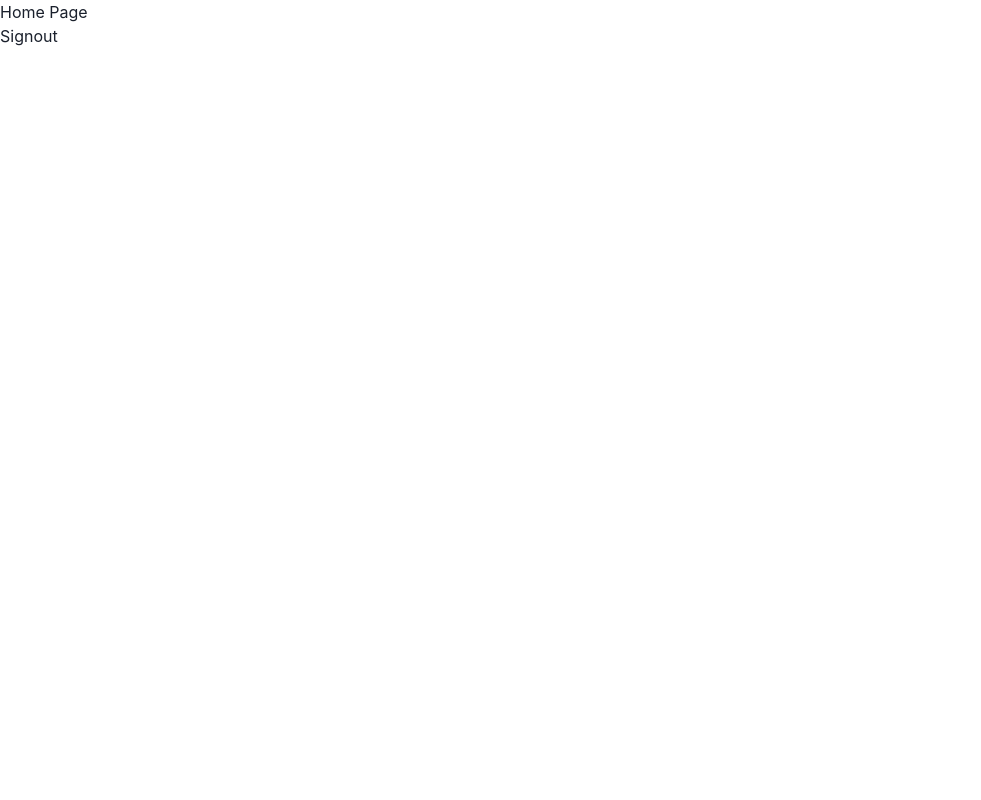
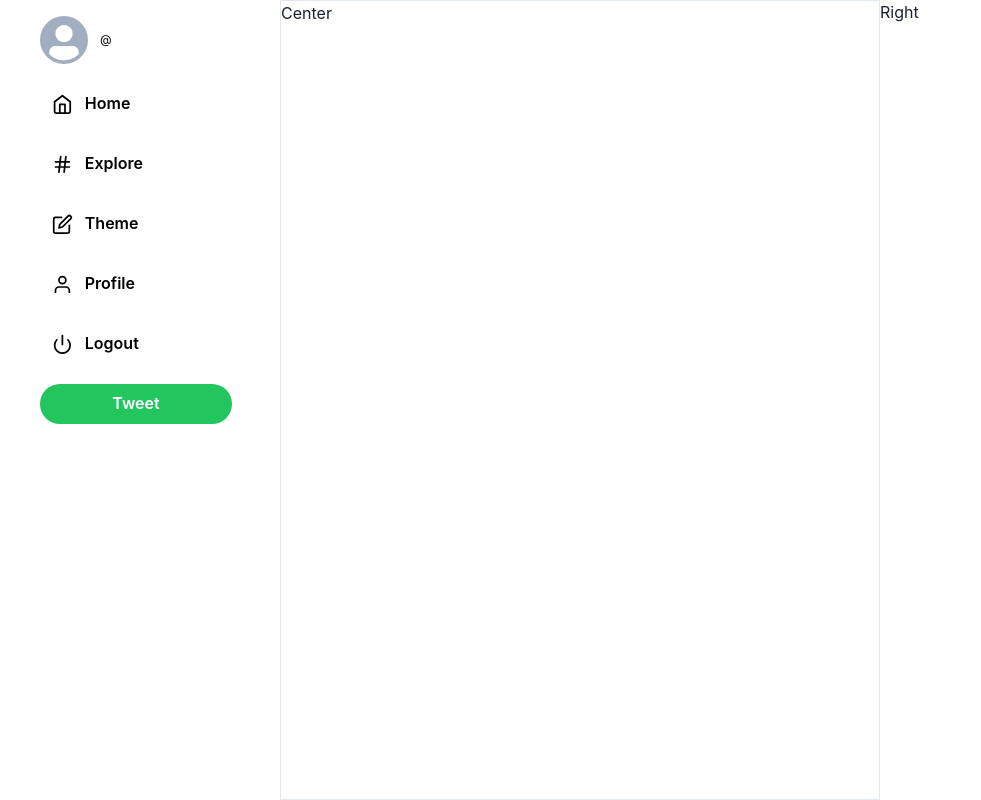
Before and after one commit to iam-amanxz/qwitter-twitter-clone, a React (Vite) app: page / in a window 1280 px wide. Shown: the whole page, without its empty margins (0-981 px from the left). Built offline with nearby package versions, Linux system fonts and the light colour scheme; no server answers; the database is empty; sample sign-in values are in the browser's storage.

Commit message:
basic theming completed

```diff
--- a/package.json
+++ b/package.json
@@ -16,6 +16,7 @@
     "framer-motion": "^4.1.17",
     "react": "^17.0.2",
     "react-dom": "^17.0.2",
+    "react-icons": "^4.3.1",
     "react-redux": "^7.2.6",
     "react-router-dom": "^6.1.1",
     "yup": "^0.32.11"
--- a/src/components/AuthModal.jsx
+++ b/src/components/AuthModal.jsx
@@ -12,7 +12,7 @@ import {
   useToast,
 } from '@chakra-ui/react';
 import { Form, Formik } from 'formik';
-import { useRef, useState } from 'react';
+import { useRef } from 'react';
 import { useDispatch } from 'react-redux';
 import { useNavigate } from 'react-router-dom';
 import * as yup from 'yup';
@@ -25,7 +25,7 @@ const AuthModal = ({ isAuthModalOpen, setIsAuthModalOpen, isSignUpActive }) => {
   const toast = useToast();
   const dispatch = useDispatch();
   const navigate = useNavigate();
-  const { themes } = useTheme();
+  const { baseTheme, accentTheme } = useTheme();
 
   const nameRef = useRef();
   const emailRef = useRef();
@@ -143,19 +143,19 @@ const AuthModal = ({ isAuthModalOpen, setIsAuthModalOpen, isSignUpActive }) => {
       onClose={handleClose}
       initialFocusRef={isSignUpActive ? nameRef : emailRef}
     >
-      <ModalOverlay backgroundColor={themes.auth.overlay} />
+      <ModalOverlay backgroundColor={baseTheme.overlayColor} />
 
       <ModalContent
         mx={4}
         maxW={'sm'}
         borderRadius={'2xl'}
-        backgroundColor={themes.auth.background}
+        backgroundColor={baseTheme.backgroundColor}
       >
         {/* header */}
-        <ModalHeader color={themes.auth.textPrimary}>
+        <ModalHeader color={baseTheme.textPrimaryColor}>
           {isSignUpActive ? 'Create your account' : 'Sign in to Qwitter'}
         </ModalHeader>
-        <ModalCloseButton color={themes.auth.textPrimary} />
+        <ModalCloseButton color={baseTheme.textPrimaryColor} />
 
         {/* body */}
         <Formik
@@ -166,18 +166,18 @@ const AuthModal = ({ isAuthModalOpen, setIsAuthModalOpen, isSignUpActive }) => {
           {(formik) => (
             <Form>
               <Box>
-                <ModalBody color={themes.auth.textSecondary}>
+                <ModalBody color={baseTheme.textSecondaryColor}>
                   {isSignUpActive && (
                     <Box>
                       <CustomInput
-                        borderColor={'whiteAlpha.300'}
+                        borderColor={baseTheme.borderColor}
                         name="name"
                         label="Name"
                         mb={4}
                         reference={nameRef}
                       />
                       <CustomInput
-                        borderColor={'whiteAlpha.300'}
+                        borderColor={baseTheme.borderColor}
                         name="username"
                         label="Username"
                         mb={4}
@@ -185,14 +185,14 @@ const AuthModal = ({ isAuthModalOpen, setIsAuthModalOpen, isSignUpActive }) => {
                     </Box>
                   )}
                   <CustomInput
-                    borderColor={'whiteAlpha.300'}
+                    borderColor={baseTheme.borderColor}
                     name="email"
                     label="Email"
                     mb={4}
                     reference={emailRef}
                   />
                   <CustomInput
-                    borderColor={'whiteAlpha.300'}
+                    borderColor={baseTheme.borderColor}
                     name="password"
                     label="Password"
                     type="password"
@@ -201,8 +201,8 @@ const AuthModal = ({ isAuthModalOpen, setIsAuthModalOpen, isSignUpActive }) => {
 
                 <ModalFooter>
                   <Button
-                    backgroundColor={themes.auth.textPrimary}
-                    color={themes.auth.background}
+                    backgroundColor={accentTheme.accentColor}
+                    color={accentTheme.textColor}
                     isLoading={formik.isSubmitting}
                     isFullWidth
                     borderRadius={'full'}
--- /dev/null
+++ b/src/components/SideNav.jsx
@@ -0,0 +1,124 @@
+import {
+  Avatar,
+  Box,
+  Button,
+  Flex,
+  Heading,
+  Stack,
+  Text,
+  useMediaQuery,
+} from '@chakra-ui/react';
+import React, { useState } from 'react';
+import {
+  FiHome,
+  FiUser,
+  FiHash,
+  FiPower,
+  FiEdit,
+  FiFeather,
+} from 'react-icons/fi';
+import { useSelector } from 'react-redux';
+import { Link } from 'react-router-dom';
+import { useTheme } from '../context/themeContext';
+import ThemeModal from './ThemeModal';
+
+const NavButton = ({ icon, title, ...props }) => {
+  const [isLg] = useMediaQuery('(min-width: 992px)');
+  const { baseTheme } = useTheme();
+
+  return (
+    <Button
+      backgroundColor={baseTheme.backgroundColor}
+      _hover={{ backgroundColor: baseTheme.backgroundHoverColor }}
+      color={baseTheme.textPrimaryColor}
+      w={'max'}
+      px={isLg && 3}
+      borderRadius={'full'}
+      iconSpacing={isLg && 3}
+      leftIcon={icon}
+      {...props}
+    >
+      {isLg && title}
+    </Button>
+  );
+};
+
+const UserHeader = () => {
+  const { baseTheme } = useTheme();
+  const [isLg] = useMediaQuery('(min-width: 992px)');
+  const { currentUser } = useSelector((state) => state.auth);
+
+  return (
+    <Link to="">
+      <Flex mb={5} alignItems={'center'}>
+        <Avatar
+          src={currentUser?.profilePicUrl && currentUser.profilePicUrl}
+          name={currentUser?.name}
+          size="md"
+          mr={isLg && 3}
+        />
+        {isLg && (
+          <Box>
+            <Heading size="sm" color={baseTheme.textPrimaryColor}>
+              {currentUser?.name}
+            </Heading>
+            <Text fontSize="xs" color={baseTheme.textSecondaryColor}>
+              @{currentUser?.username}
+            </Text>
+          </Box>
+        )}
+      </Flex>
+    </Link>
+  );
+};
+
+const SideNav = () => {
+  const { baseTheme, setBaseTheme, accentTheme, setAccentTheme, themes } =
+    useTheme();
+  const [isLg] = useMediaQuery('(min-width: 992px)');
+  const [isThemeModalOpen, setIsThemeModalOpen] = useState(false);
+
+  const links = [
+    { icon: <FiHome fontSize={'1.3em'} />, title: 'Home' },
+    { icon: <FiHash fontSize={'1.3em'} />, title: 'Explore' },
+    {
+      icon: <FiEdit fontSize={'1.3em'} />,
+      title: 'Theme',
+      onClick: () => setIsThemeModalOpen(true),
+    },
+    { icon: <FiUser fontSize={'1.3em'} />, title: 'Profile' },
+    { icon: <FiPower fontSize={'1.3em'} />, title: 'Logout' },
+  ];
+
+  return (
+    <Box pt={4} position={'sticky'} top={0}>
+      <UserHeader />
+      {/* Links */}
+      <Stack direction="column" spacing={5}>
+        {links.map(({ icon, title, onClick }, index) => (
+          <NavButton icon={icon} title={title} onClick={onClick} key={index} />
+        ))}
+
+        <Button
+          h={'40px'}
+          w={isLg ? '80%' : '40px'}
+          leftIcon={!isLg && <FiFeather size="1.4em" />}
+          borderRadius={'full'}
+          backgroundColor={accentTheme.accentColor}
+          _hover={{ backgroundColor: accentTheme.accentHoverColor }}
+          color={'white'}
+          iconSpacing={0}
+        >
+          {isLg && 'Tweet'}
+        </Button>
+      </Stack>
+
+      <ThemeModal
+        isThemeModalOpen={isThemeModalOpen}
+        setIsThemeModalOpen={setIsThemeModalOpen}
+      />
+    </Box>
+  );
+};
+
+export default SideNav;
--- /dev/null
+++ b/src/components/ThemeModal.jsx
@@ -0,0 +1,133 @@
+import {
+  Box,
+  Button,
+  Circle,
+  Flex,
+  Heading,
+  Modal,
+  ModalBody,
+  ModalCloseButton,
+  ModalContent,
+  ModalFooter,
+  ModalHeader,
+  ModalOverlay,
+  Stack,
+  useDisclosure,
+} from '@chakra-ui/react';
+import React from 'react';
+import { useTheme } from '../context/themeContext';
+
+const ThemeModal = ({ isThemeModalOpen, setIsThemeModalOpen }) => {
+  const { baseTheme, setBaseTheme, accentTheme, setAccentTheme, themes } =
+    useTheme();
+  const { onClose } = useDisclosure();
+
+  const handleClose = () => {
+    onClose();
+    setIsThemeModalOpen(false);
+  };
+
+  const handleSaveTheme = () => {
+    // localStorage.setItem('baseTheme', JSON.stringify(baseTheme));
+    // localStorage.setItem('accentTheme', JSON.stringify(accentTheme));
+    onClose();
+    setIsThemeModalOpen(false);
+  };
+
+  return (
+    <Modal isOpen={isThemeModalOpen} onClose={handleClose} isCentered>
+      <ModalOverlay backgroundColor={baseTheme.overlayColor} />
+
+      <ModalContent
+        mx={4}
+        maxW={'md'}
+        borderRadius={'2xl'}
+        backgroundColor={baseTheme.backgroundColor}
+      >
+        <ModalHeader color={baseTheme.textPrimaryColor}>
+          Customize your view
+        </ModalHeader>
+        <ModalCloseButton color={baseTheme.textPrimaryColor} />
+
+        <ModalBody>
+          <Heading size={'xs'} mb={2} color={baseTheme.textSecondaryColor}>
+            Accent Color
+          </Heading>
+          <Stack
+            justifyContent={'space-between'}
+            direction={'row'}
+            spacing={6}
+            mb={8}
+            p={3}
+            borderRadius={'lg'}
+            backgroundColor={baseTheme.backgroundLightColor}
+          >
+            {Object.entries(themes.accentThemes).map(([key, value]) => (
+              <Circle
+                key={key}
+                size={8}
+                bg={value.accentColor}
+                cursor={'pointer'}
+                _hover={{
+                  borderWidth: '2px',
+                  borderColor: value.accentHoverColor,
+                }}
+                onClick={() => {
+                  setAccentTheme(themes.accentThemes[key]);
+                }}
+              />
+            ))}
+          </Stack>
+
+          <Heading size={'xs'} mb={2} color={baseTheme.textSecondaryColor}>
+            Background Color
+          </Heading>
+          <Stack
+            justifyContent={'space-between'}
+            direction={'row'}
+            spacing={3}
+            p={3}
+            borderRadius={'lg'}
+            backgroundColor={baseTheme.backgroundLightColor}
+          >
+            {Object.entries(themes.baseThemes).map(([key, value]) => (
+              <Box
+                textAlign={'center'}
+                flexGrow={1}
+                key={key}
+                bg={value.backgroundColor}
+                borderWidth={'2px'}
+                borderColor={value.borderColor}
+                p={3}
+                borderRadius={'lg'}
+                cursor={'pointer'}
+                onClick={() => {
+                  setBaseTheme(themes.baseThemes[key]);
+                }}
+              >
+                <Heading size={'sm'} color={value.textPrimaryColor}>
+                  {value.name}
+                </Heading>
+              </Box>
+            ))}
+          </Stack>
+        </ModalBody>
+
+        <ModalFooter>
+          <Button
+            backgroundColor={accentTheme.accentColor}
+            color={accentTheme.textColor}
+            _hover={{ backgroundColor: accentTheme.accentHoverColor }}
+            size={'sm'}
+            borderRadius={'full'}
+            onClick={handleSaveTheme}
+          >
+            Save
+          </Button>
+        </ModalFooter>
+      </ModalContent>
+    </Modal>
+  );
+};
+
+export default ThemeModal;
--- /dev/null
+++ b/src/layout/MainLayout.jsx
@@ -0,0 +1,36 @@
+import { Box, Center, Flex } from '@chakra-ui/react';
+import { useTheme } from '../context/themeContext';
+
+const MainLayout = ({ left, right, center }) => {
+  const { baseTheme } = useTheme();
+
+  return (
+    <Box
+      w={'100vw'}
+      minH={'100vh'}
+      px={4}
+      backgroundColor={baseTheme.backgroundColor}
+    >
+      <Center mx={'auto'} maxWidth={'1200px'}>
+        <Flex flexGrow={1}>
+          <Box w={{ base: '60px', lg: '20%' }}>{left}</Box>
+
+          <Box
+            borderWidth={'1px'}
+            borderColor={baseTheme.borderColor}
+            minH={'100vh'}
+            w={{ base: 'full', lg: '50%' }}
+          >
+            {center}
+          </Box>
+
+          <Box display={{ base: 'none', lg: 'block' }} w={{ md: '30%' }}>
+            {right}
+          </Box>
+        </Flex>
+      </Center>
+    </Box>
+  );
+};
+
+export default MainLayout;
--- a/src/routes/AuthPage.jsx
+++ b/src/routes/AuthPage.jsx
@@ -5,7 +5,7 @@ import AuthModal from '../components/AuthModal';
 import { useTheme } from '../context/themeContext';
 
 const AuthPage = () => {
-  const { themes } = useTheme();
+  const { baseTheme, accentTheme } = useTheme();
 
   // const coverImage =
   //   'https://images.unsplash.com/photo-1634334181759-a965220b6a91?ixlib=rb-1.2.1&ixid=MnwxMjA3fDB8MHxwaG90by1wYWdlfHx8fGVufDB8fHx8&auto=format&fit=crop&w=1099&q=80';
@@ -25,24 +25,24 @@ const AuthPage = () => {
       />
 
       <Center
-        backgroundColor={themes.auth.background}
+        backgroundColor={baseTheme.background}
         flexGrow={1}
         p={10}
         flexDir={'column'}
         alignItems={{ base: 'center', md: 'start' }}
       >
-        <Heading size="3xl" mb={14} color={themes.auth.textPrimary}>
+        <Heading size="3xl" mb={14} color={baseTheme.textPrimaryColor}>
           Happening now
         </Heading>
-        <Heading size="xl" mb={16} color={themes.auth.textPrimary}>
+        <Heading size="xl" mb={16} color={baseTheme.textPrimaryColor}>
           Join Qwitter today.
         </Heading>
 
         <Stack spacing={4}>
           <Button
-            color={themes.auth.textSecondary}
-            backgroundColor={themes.auth.accent}
-            _hover={{ backgroundColor: themes.auth.accentHover }}
+            color={accentTheme.textColor}
+            backgroundColor={accentTheme.accentColor}
+            _hover={{ backgroundColor: accentTheme.accentHoverColor }}
             px={12}
             borderRadius={'full'}
             onClick={() => {
@@ -53,9 +53,12 @@ const AuthPage = () => {
             Sign up with email
           </Button>
           <Button
-            color={themes.auth.accent}
-            borderColor={themes.auth.accent}
-            _hover={{ backgroundColor: themes.auth.backgroundHover }}
+            color={accentTheme.accentColor}
+            borderColor={accentTheme.accentColor}
+            _hover={{
+              backgroundColor: accentTheme.accentHoverColor,
+              color: accentTheme.textColor,
+            }}
             px={12}
             borderRadius={'full'}
             variant="outline"
--- a/src/routes/HomePage.jsx
+++ b/src/routes/HomePage.jsx
@@ -1,19 +1,14 @@
 import { useDispatch } from 'react-redux';
-import { logout } from '../store/authSlice';
+import MainLayout from '../layout/MainLayout';
+import SideNav from '../components/SideNav';
 
 const HomePage = () => {
-  const dispatch = useDispatch();
   return (
-    <div>
-      <div>Home Page</div>
-      <button
-        onClick={() => {
-          dispatch(logout());
-        }}
-      >
-        Signout
-      </button>
-    </div>
+    <MainLayout
+      left={<SideNav />}
+      center={<div>Center</div>}
+      right={<div>Right</div>}
+    />
   );
 };
 
```
Also changed, not shown: 1 other file (tests, documents, lock files or other folders).
